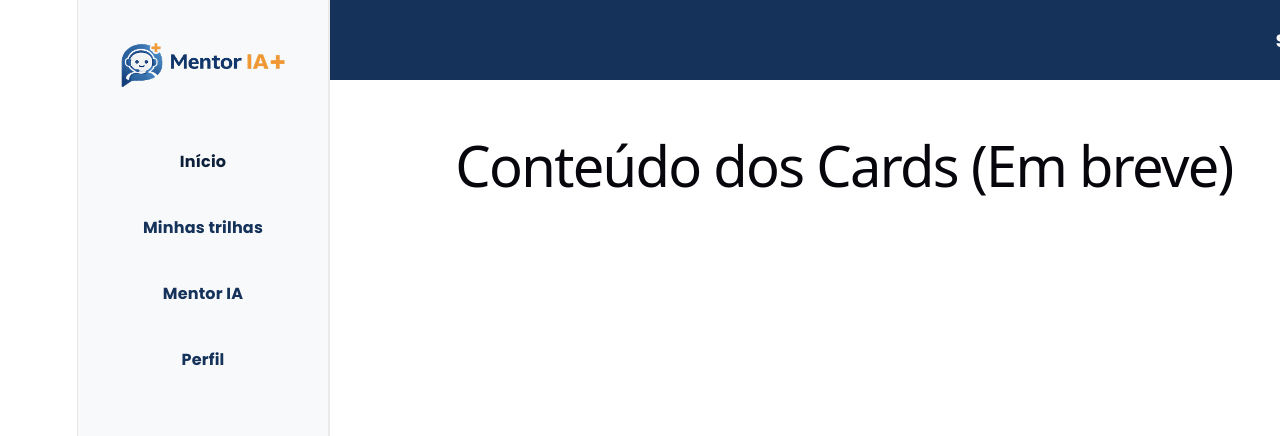
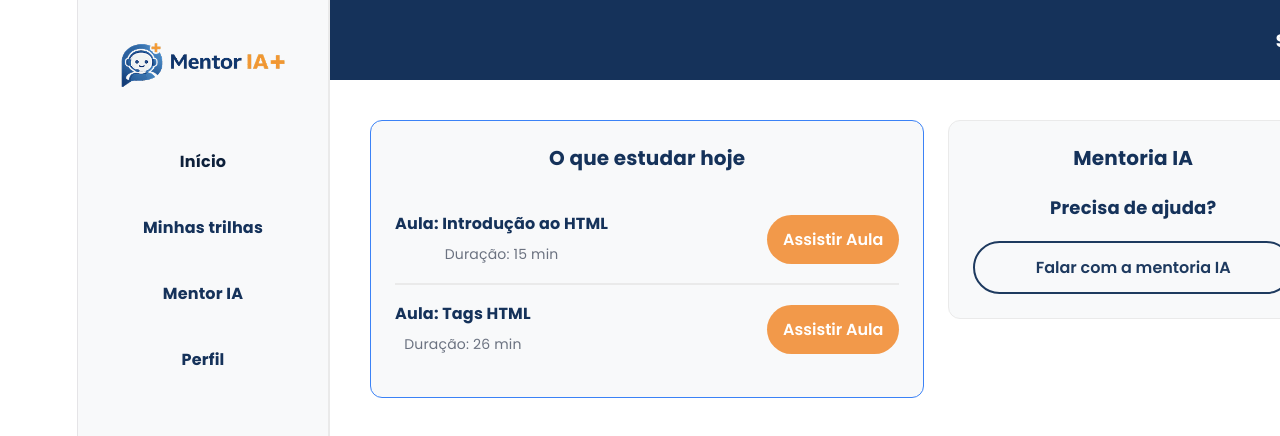
Before and after one commit to gucardosu/login-sa, a React (Vite) app in the folder frontend/: page /home in a window 1280 px wide. Shown: the top 436 px of the page. Built offline with nearby package versions, Linux system fonts and the light colour scheme.

Commit message:
feat: dashbord pronta

```diff
--- /dev/null
+++ b/frontend/src/components/Card/Card.css
@@ -0,0 +1,15 @@
+.card-container {
+  background-color: #F8F9FA;
+  border: 1px solid #3B82F6;
+  border-radius: 12px;
+  padding: 24px;
+  width: 100%;
+  box-sizing: border-box;
+}
+
+.card-title {
+  color: #15325A;
+  font-size: 20px;
+  margin-top: 0;
+  margin-bottom: 24px;
+}
--- /dev/null
+++ b/frontend/src/components/Card/Card.jsx
@@ -0,0 +1,10 @@
+import "./Card.css";
+
+export default function Card({ title, children, style }) {
+  return (
+    <div className="card-container" style={style}>
+      {title && <h3 className="card-title">{title}</h3>}
+      {children}
+    </div>
+  );
+}
--- /dev/null
+++ b/frontend/src/components/MentorIaCard/MentorIaCard.jsx
@@ -0,0 +1,15 @@
+import Card from "../Card/Card";
+import Button from "../Button/Button";
+
+export default function MentorIaCard() {
+  return (
+    <Card title="Mentoria IA" style={{ borderColor: "#EAEAEA" }}>
+      <h4 style={{ color: "#15325A", fontSize: "18px", marginBottom: "20px" }}>
+        Precisa de ajuda?
+      </h4>
+      <Button variant="secondary" onClick={() => alert("Abrindo Chat IA...")}>
+        Falar com a mentoria IA
+      </Button>
+    </Card>
+  );
+}
--- a/frontend/src/pages/Home/Home.css
+++ b/frontend/src/pages/Home/Home.css
@@ -17,3 +17,40 @@
   flex: 1;
   overflow-y: auto;
 }
+.dashboard-grid {
+  display: flex;
+  gap: 24px;
+  align-items: flex-start;
+}
+
+.area-aulas {
+  flex: 3;
+}
+
+.area-ia {
+  flex: 2;
+}
+
+.aula-item {
+  display: flex;
+  justify-content: space-between;
+  align-items: center;
+  padding: 16px 0;
+  border-bottom: 2px solid #EAEAEA;
+}
+
+.aula-item:last-child {
+  border-bottom: none;
+}
+
+.aula-info h4 {
+  margin: 0 0 4px 0;
+  color: #15325A;
+  font-size: 16px;
+}
+
+.aula-info p {
+  margin: 0;
+  color: #6B7280;
+  font-size: 14px;
+}
--- a/frontend/src/pages/Home/Home.jsx
+++ b/frontend/src/pages/Home/Home.jsx
@@ -1,5 +1,8 @@
 import Sidebar from "../../components/Sidebar/Sidebar";
 import Header from "../../components/Header/Header";
+import Card from "../../components/Card/Card";
+import MentorIaCard from "../../components/MentorIaCard/MentorIaCard";
+import Button from "../../components/Button/Button";
 import "./Home.css";
 
 export default function Home() {
@@ -11,7 +14,47 @@
         <Header />
 
         <main className="home-content">
-          <h1>Conteúdo dos Cards (Em breve)</h1>
+          <div className="dashboard-grid">
+            <div className="area-aulas">
+              <Card title="O que estudar hoje">
+                {/* Aula 1 */}
+                <div className="aula-item">
+                  <div className="aula-info">
+                    <h4>Aula: Introdução ao HTML</h4>
+                    <p>Duração: 15 min</p>
+                  </div>
+                  <div>
+                    <Button
+                      variant="primary"
+                      onClick={() => alert("Carregando aula...")}
+                    >
+                      Assistir Aula
+                    </Button>
+                  </div>
+                </div>
+
+                {/* Aula 2 */}
+                <div className="aula-item">
+                  <div className="aula-info">
+                    <h4>Aula: Tags HTML</h4>
+                    <p>Duração: 26 min</p>
+                  </div>
+                  <div>
+                    <Button
+                      variant="primary"
+                      onClick={() => alert("Carregando aula...")}
+                    >
+                      Assistir Aula
+                    </Button>
+                  </div>
+                </div>
+              </Card>
+            </div>
+
+            <div className="area-ia">
+              <MentorIaCard />
+            </div>
+          </div>
         </main>
       </div>
     </div>
```
Also changed, not shown: frontend/src/components/MentorIaCard/MentorIaCard.css (added).
